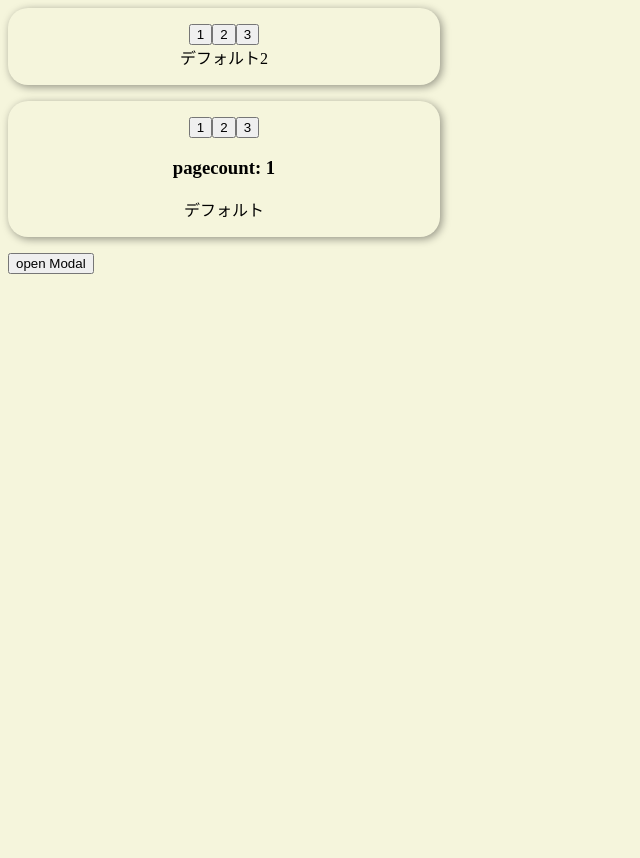
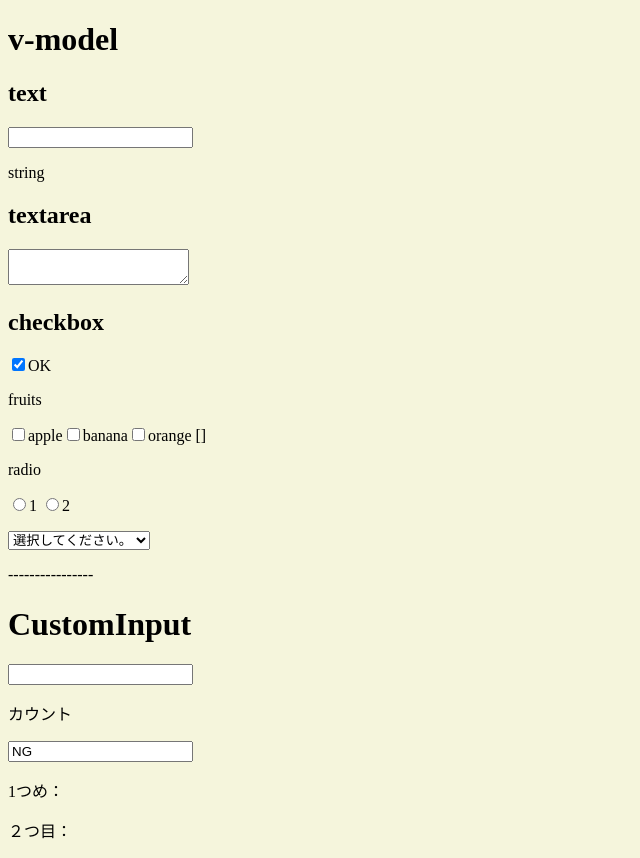
Before and after one commit to mushikakazuki/Vue-lesson, a Vue app: page / in a window 1280 px wide. Shown: the whole page, without its empty margins (0-640 px from the left). Before the commit the page ends 800 px from the top, so only its background shows below. Built offline with nearby package versions, Linux system fonts and the light colour scheme; the HTML template or start-up script is replaced by a standard one.

Commit message:
v-model確認

```diff
--- a/src/App.vue
+++ b/src/App.vue
@@ -1,28 +1,53 @@
 <script setup>
-import { defineAsyncComponent, ref } from 'vue'
-import BaseLoader from './components/BaseLoader.vue'
-// import BaseCard from './components/BaseCard.vue'
+import { ref } from 'vue'
+import CustomInput from './components/CustomInput.vue'
 
-const BaseCard = defineAsyncComponent({
-  loader: () => import('./components/BaseCard.vue'),
-  loadingComponent: BaseLoader
-})
-const isshow = ref(false)
+const inputText = ref('')
+const textarea = ref('')
+const check = ref('OK')
+const fruits = ref([])
+const radio = ref()
+const select = ref('')
+const UseInput = ref('')
+const title = ref()
 </script>
 <template>
-  <KeepAlive include="BaseCard">
-    <component :is="BaseCard"> デフォルト2 </component>
-  </KeepAlive>
-  <BaseCard>
-    <template #header="{ pagecount }">
-      <h3>pagecount: {{ pagecount }}</h3>
-    </template>
-    デフォルト
-  </BaseCard>
-  <button @click="isshow = !isshow">open Modal</button>
-  <Teleport to="body" :disabled="false">
-    <dialog v-if="isshow" open>this is a Modal</dialog>
-  </Teleport>
+  <h1>v-model</h1>
+  <h2>text</h2>
+  <input v-model.lazy.trim="inputText" type="text" />
+  <p>{{ typeof inputText }}</p>
+  <h2>textarea</h2>
+  <textarea v-model.trim="textarea"></textarea>
+  <p style="white-space: pre">{{ textarea }}</p>
+  <h2>checkbox</h2>
+  <input id="check" v-model="check" true-value="OK" false-value="NG" type="checkbox" />
+  <label for="check">{{ check }}</label>
+
+  <p>fruits</p>
+  <input id="apple" v-model="fruits" value="apple" type="checkbox" />
+  <label for="apple">apple</label>
+  <input id="banana" v-model="fruits" value="banana" type="checkbox" />
+  <label for="banana">banana</label>
+  <input id="orange" v-model="fruits" value="orange" type="checkbox" />
+  <label for="orange">orange</label>
+  {{ fruits }}
+
+  <p>radio</p>
+  <input v-model="radio" type="radio" value="1" />1
+  <input v-model="radio" type="radio" value="2" />2
+  <p>{{ rad }}</p>
+
+  <select v-model="select">
+    <option value="" disabled>選択してください。</option>
+    <option>A</option>
+    <option>B</option>
+    <option>C</option>
+  </select>
+  <p>{{ select }}</p>
+  <p>----------------</p>
+  <CustomInput v-model:new-title="title" v-model.upcase="UseInput" :count="'カウント'" />
+  <p>1つめ：{{ UseInput }}</p>
+  <p>２つ目：{{ title }}</p>
 </template>
 
 <style scoped>
--- a/src/components/BaseCard.vue
+++ /dev/null
@@ -1,31 +0,0 @@
-<script setup>
-import { ref } from 'vue'
-
-const pagecount = ref(1)
-</script>
-<template>
-  <div>
-    <button @click="pagecount = 1">1</button>
-    <button @click="pagecount = 2">2</button>
-    <button @click="pagecount = 3">3</button>
-    <header>
-      <slot name="header" :pagecount="pagecount" :foo="'foo'" />
-    </header>
-    <main>
-      <slot />
-    </main>
-    <footer>
-      <slot name="footer" />
-    </footer>
-  </div>
-</template>
-<style scoped>
-div {
-  box-shadow: 2px 2px 8px rgba(0, 0, 0, 0.4);
-  width: 400px;
-  text-align: center;
-  padding: 16px;
-  border-radius: 20px;
-  margin-bottom: 16px;
-}
-</style>
--- a/src/components/BaseLoader.vue
+++ /dev/null
@@ -1,4 +0,0 @@
-<template>
-  <p>Loading....</p>
-</template>
-<script setup></script>
--- /dev/null
+++ b/src/components/CustomInput.vue
@@ -0,0 +1,29 @@
+<script setup>
+const props = defineProps({
+  count: {
+    type: String,
+    required: true
+  }
+})
+const [model, attrs] = defineModel({
+  type: String,
+  required: true,
+  set(value) {
+    if (attrs.upcase) {
+      value = value.toLocaleUpperCase()
+    }
+    return value
+  }
+})
+const titlemodel = defineModel('newTitle', {
+  type: String,
+  default: 'NG'
+})
+</script>
+
+<template>
+  <h1>CustomInput</h1>
+  <input v-model="model" type="text" />
+  <p>{{ props.count }}</p>
+  <input v-model="titlemodel" type="text" />
+</template>
```
